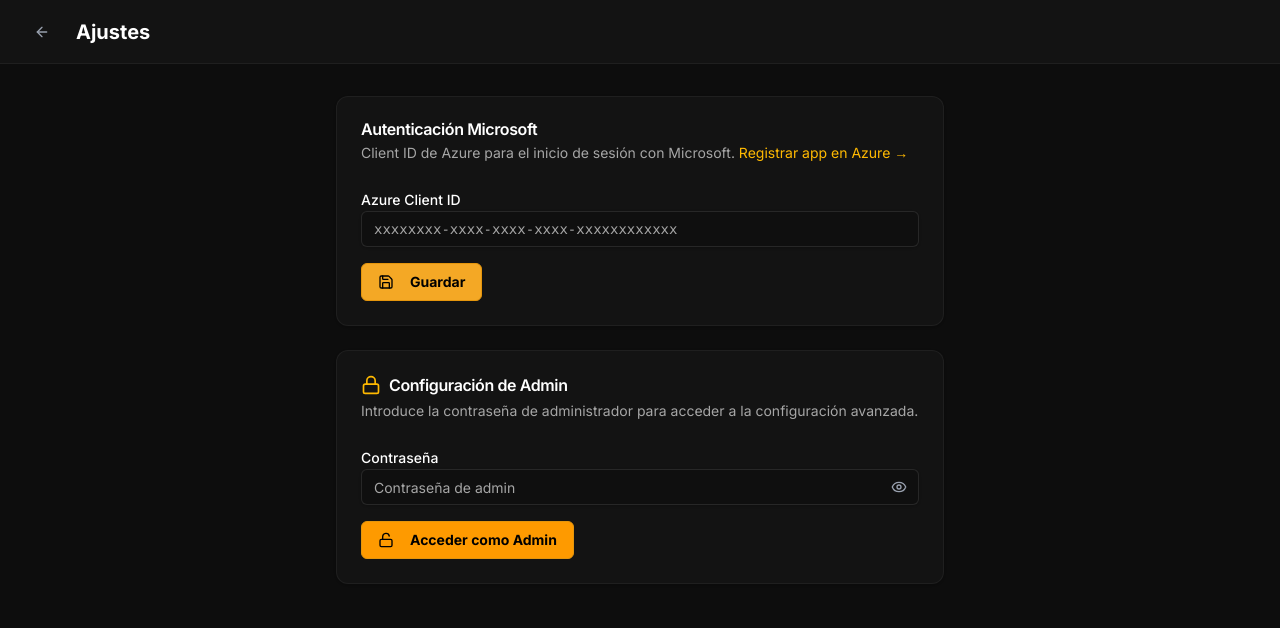
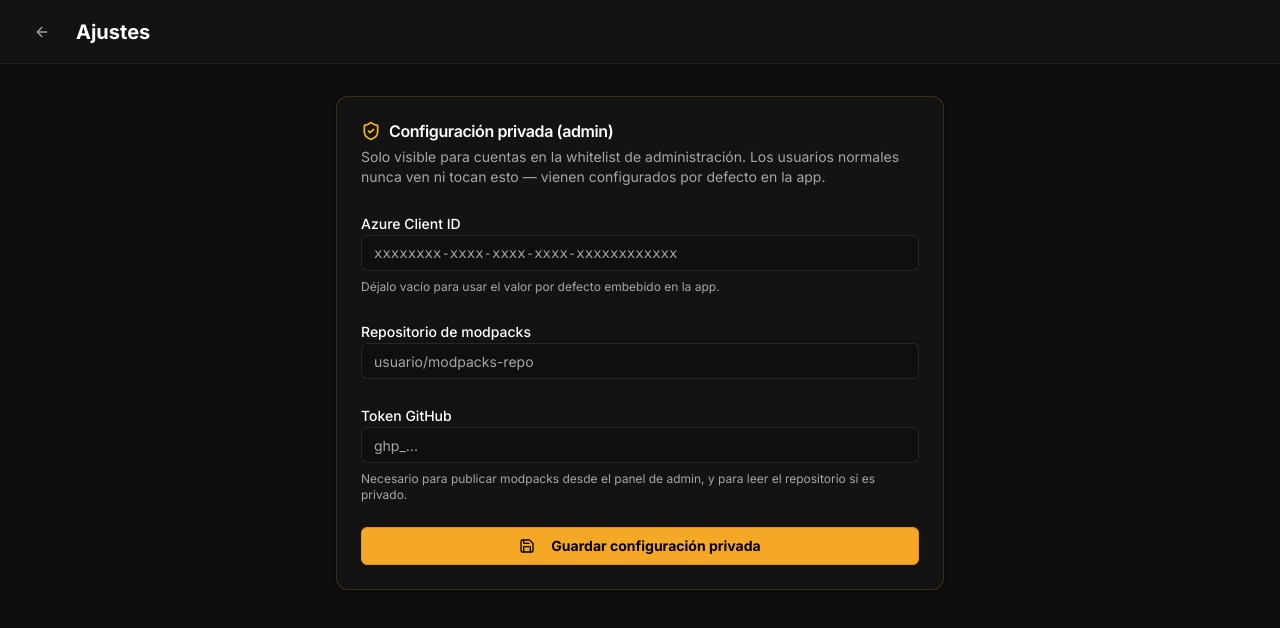
Before and after one commit to tomaamns-glitch/alaunchi-app, a React (Vite) app: page /#/settings in a window 1280 px wide. Shown: the top 628 px of the page. Built offline with nearby package versions, Linux system fonts and the light colour scheme.

Commit message:
Add admin whitelist, restructure settings (RAM + data dir for everyone, Azure/repo/token admin-only)

```diff
--- /dev/null
+++ b/src/hooks/use-is-admin.ts
@@ -0,0 +1,11 @@
+import { useAuth } from "@/hooks/use-auth";
+import { isAdminEmail } from "@/lib/admin";
+
+/**
+ * Admin UI is visible to whitelisted emails, and always in dev builds (the
+ * dev login bypass has no real Microsoft account to check against).
+ */
+export function useIsAdmin(): boolean {
+  const email = useAuth((s) => s.email);
+  return import.meta.env.DEV || isAdminEmail(email);
+}
--- a/src/hooks/use-modpacks.ts
+++ b/src/hooks/use-modpacks.ts
@@ -1,5 +1,6 @@
 import { create } from "zustand";
 import { Modpack, fetchModpacks } from "../services/github";
+import { getGithubRepo } from "../lib/app-config";
 
 const eAPI = (window as any).electronAPI;
 const isElectron = !!eAPI;
@@ -61,7 +62,7 @@
 
   loadModpacks: async () => {
     set({ loading: true, error: null });
-    const repoUrl = localStorage.getItem("githubRepo") ?? "";
+    const repoUrl = getGithubRepo();
     const token = localStorage.getItem("githubToken") ?? "";
 
     try {
--- /dev/null
+++ b/src/lib/admin.ts
@@ -0,0 +1,7 @@
+/** Emails allowed to see admin/private-config UI (case-insensitive). */
+const ADMIN_WHITELIST = ["thereal_adriian@hotmail.com"];
+
+export function isAdminEmail(email?: string | null): boolean {
+  if (!email) return false;
+  return ADMIN_WHITELIST.includes(email.trim().toLowerCase());
+}
--- /dev/null
+++ b/src/lib/app-config.ts
@@ -0,0 +1,12 @@
+/**
+ * Baked-in defaults so regular users never have to open Ajustes.
+ * Only the modpacks repo can be defaulted here — it's read-only info (repo name),
+ * not a secret. Never bake in a GitHub token: anything shipped in the app can be
+ * extracted, and a token would grant write access to whoever pulls it out.
+ * Set this once you've created your modpacks repo; leave empty until then.
+ */
+export const DEFAULT_GITHUB_REPO = "";
+
+export function getGithubRepo(): string {
+  return localStorage.getItem("githubRepo") || DEFAULT_GITHUB_REPO;
+}
--- a/src/pages/admin.tsx
+++ b/src/pages/admin.tsx
@@ -18,7 +18,7 @@
   DialogTitle,
 } from "@/components/ui/dialog";
 import { toast } from "sonner";
-import { ArrowLeft, Plus, Trash, Folder, Lock, Loader2, FileText, CheckCircle2, UploadCloud } from "lucide-react";
+import { ArrowLeft, Plus, Trash, Loader2, FileText, CheckCircle2, UploadCloud, Folder } from "lucide-react";
 import {
   createModpack,
   deleteModpack,
@@ -28,6 +28,8 @@
   type WalkedFile,
   type PublishProgress,
 } from "@/services/github";
+import { getGithubRepo } from "@/lib/app-config";
+import { useIsAdmin } from "@/hooks/use-is-admin";
 
 const LOADERS = ["forge", "fabric", "neoforge", "vanilla"] as const;
 
@@ -55,11 +57,9 @@
 
 export default function Admin() {
   const { isAuthenticated } = useAuth();
+  const isAdmin = useIsAdmin();
   const [, setLocation] = useLocation();
   const { modpacks, loadModpacks } = useModpacks();
-
-  const [authenticated, setAuthenticated] = useState(false);
-  const [password, setPassword] = useState("");
 
   const [selectedModpack, setSelectedModpack] = useState("");
   const [newVersion, setNewVersion] = useState("");
@@ -77,11 +77,12 @@
 
   useEffect(() => {
     if (!isAuthenticated) setLocation("/login");
-  }, [isAuthenticated, setLocation]);
+    else if (!isAdmin) setLocation("/");
+  }, [isAuthenticated, isAdmin, setLocation]);
 
   useEffect(() => {
-    if (authenticated && modpacks.length === 0) loadModpacks();
-  }, [authenticated]);
+    if (isAdmin && modpacks.length === 0) loadModpacks();
+  }, [isAdmin]);
 
   useEffect(() => {
     if (!selectedModpack) return;
@@ -101,13 +102,6 @@
     () => walkedFiles.reduce((s, w) => s + w.file.size, 0),
     [walkedFiles]
   );
-
-  const handleLogin = (e: React.FormEvent) => {
-    e.preventDefault();
-    const stored = localStorage.getItem("adminPassword") ?? "admin123";
-    if (password === stored) setAuthenticated(true);
-    else toast.error("Contraseña incorrecta");
-  };
 
   const onFolderSelected = (fileList: FileList) => {
     const walked: WalkedFile[] = [];
@@ -145,7 +139,7 @@
       return;
     }
     const token = localStorage.getItem("githubToken") ?? "";
-    const repoUrl = localStorage.getItem("githubRepo") ?? "";
+    const repoUrl = getGithubRepo();
     if (!token) {
       toast.error("Necesitas un token de GitHub en Ajustes antes de publicar.");
       return;
@@ -185,7 +179,7 @@
     e.preventDefault();
     if (!newForm.id || !newForm.name) { toast.error("ID y nombre son obligatorios"); return; }
     const token = localStorage.getItem("githubToken") ?? "";
-    const repoUrl = localStorage.getItem("githubRepo") ?? "";
+    const repoUrl = getGithubRepo();
     setCreating(true);
     try {
       await createModpack(token, repoUrl, newForm);
@@ -203,7 +197,7 @@
   const handleDeleteModpack = async () => {
     if (!packToDelete) return;
     const token = localStorage.getItem("githubToken") ?? "";
-    const repoUrl = localStorage.getItem("githubRepo") ?? "";
+    const repoUrl = getGithubRepo();
     setDeleting(true);
     try {
       await deleteModpack(token, repoUrl, packToDelete.id);
@@ -218,47 +212,7 @@
     }
   };
 
-  if (!authenticated) {
-    return (
-      <div className="min-h-screen bg-background flex flex-col items-center justify-center p-4">
-        <Button variant="ghost" onClick={() => setLocation("/")} className="absolute top-4 left-4 text-gray-400 hover:text-white">
-          <ArrowLeft className="mr-2 h-4 w-4" /> Volver
-        </Button>
-        <motion.div
-          initial={{ opacity: 0, y: 20 }}
-          animate={{ opacity: 1, y: 0 }}
-          className="max-w-md w-full bg-card border border-white/5 p-8 rounded-xl shadow-2xl"
-        >
-          <div className="flex flex-col items-center mb-6">
-            <div className="h-12 w-12 bg-accent/10 rounded-full flex items-center justify-center mb-4">
-              <Lock className="h-6 w-6 text-accent" />
-            </div>
-            <h2 className="text-2xl font-bold text-white">Acceso Admin</h2>
-            <p className="text-muted-foreground text-sm text-center mt-1">
-              Introduce la contraseña de administrador para continuar.
-            </p>
-          </div>
-          <form onSubmit={handleLogin} className="space-y-4">
-            <div className="space-y-2">
-              <Label htmlFor="password">Contraseña</Label>
-              <Input
-                id="password"
-                type="password"
-                value={password}
-                onChange={(e) => setPassword(e.target.value)}
-                className="bg-background/50 border-white/10 text-white"
-                placeholder="admin123"
-                autoFocus
-              />
-            </div>
-            <Button type="submit" className="w-full bg-accent hover:bg-accent/90 text-accent-foreground font-bold">
-              Entrar
-            </Button>
-          </form>
-        </motion.div>
-      </div>
-    );
-  }
+  if (!isAdmin) return null;
 
   const stageLabel: Record<PublishProgress["stage"], string> = {
     hashing: "Calculando hashes (SHA-256)",
--- a/src/pages/home.tsx
+++ b/src/pages/home.tsx
@@ -11,6 +11,8 @@
 import { Modpack, fetchSnapshot, snapshotBaseUrl } from "@/services/github";
 import { Progress } from "@/components/ui/progress";
 import { Avatar, AvatarFallback } from "@/components/ui/avatar";
+import { getGithubRepo } from "@/lib/app-config";
+import { useIsAdmin } from "@/hooks/use-is-admin";
 
 const api = (window as any).electronAPI;
 
@@ -86,7 +88,7 @@
     setStatus(mode);
     setProgress(0);
     setStageLabel("Obteniendo manifiesto...");
-    const repoUrl = localStorage.getItem("githubRepo") ?? "";
+    const repoUrl = getGithubRepo();
     const token = localStorage.getItem("githubToken") ?? "";
     const manifest = await fetchSnapshot(repoUrl, pack.id, token || undefined);
     if (!manifest) throw new Error("No hay manifiesto publicado para este modpack todavía.");
@@ -273,6 +275,7 @@
   const { isAuthenticated, username, uuid, mcToken, logout, loadPersistedAuth } = useAuth();
   const [, setLocation] = useLocation();
   const { modpacks, loadModpacks, loading } = useModpacks();
+  const isAdmin = useIsAdmin();
 
   const [javaStatus, setJavaStatus] = useState<JavaStatus>("checking");
   const [javaInstalling, setJavaInstalling] = useState(false);
@@ -418,6 +421,7 @@
             </span>
           </div>
 
+          {isAdmin && (
             <Button
               variant="ghost"
               size="sm"
@@ -427,6 +431,7 @@
             >
               ADMIN
             </Button>
+          )}
           <Button
             variant="ghost"
             size="icon"
@@ -541,10 +546,16 @@
         ) : modpacks.length === 0 ? (
           <div className="flex flex-col items-center justify-center h-64 text-muted-foreground gap-3">
             <p className="text-lg font-medium">No hay modpacks disponibles</p>
-            <p className="text-sm">Configura tu repositorio de GitHub en Ajustes</p>
+            {isAdmin ? (
+              <>
+                <p className="text-sm">Configura el repositorio de GitHub en Ajustes</p>
                 <Button variant="outline" size="sm" onClick={() => setLocation("/settings")}>
                   Ir a Ajustes
                 </Button>
+              </>
+            ) : (
+              <p className="text-sm">Vuelve a intentarlo más tarde</p>
+            )}
           </div>
         ) : (
           <div className="grid grid-cols-1 sm:grid-cols-2 lg:grid-cols-3 xl:grid-cols-4 gap-6">
--- a/src/pages/settings.tsx
+++ b/src/pages/settings.tsx
@@ -1,56 +1,40 @@
 import { useState, useEffect } from "react";
 import { useLocation } from "wouter";
 import { useAuth } from "@/hooks/use-auth";
+import { useIsAdmin } from "@/hooks/use-is-admin";
 import { Button } from "@/components/ui/button";
 import { Input } from "@/components/ui/input";
 import { Label } from "@/components/ui/label";
 import { Card, CardContent, CardDescription, CardHeader, CardTitle } from "@/components/ui/card";
 import { Slider } from "@/components/ui/slider";
 import { toast } from "sonner";
-import { ArrowLeft, Save, LogOut, Lock, Unlock, Eye, EyeOff, Cpu } from "lucide-react";
-import { readSettings, writeSettings, isElectron } from "@/services/electron";
-
-const DEFAULT_ADMIN_PASSWORD = "123456789.a";
+import { ArrowLeft, Save, LogOut, Cpu, FolderOpen, FolderCog, ShieldCheck } from "lucide-react";
+import { readSettings, writeSettings, isElectron, getDataDir, chooseDataDir, openDataDir } from "@/services/electron";
 
 export default function Settings() {
   const { isAuthenticated, logout } = useAuth();
+  const isAdmin = useIsAdmin();
   const [, setLocation] = useLocation();
 
-  const [azureClientId, setAzureClientId] = useState("");
   const [maxMemoryMb, setMaxMemoryMb] = useState(2048);
 
-  const [adminUnlocked, setAdminUnlocked] = useState(false);
-  const [passwordInput, setPasswordInput] = useState("");
-  const [showPassword, setShowPassword] = useState(false);
-  const [passwordError, setPasswordError] = useState(false);
+  const [dataDir, setDataDir] = useState("");
+  const [dataDirCustom, setDataDirCustom] = useState(false);
+  const [changingDataDir, setChangingDataDir] = useState(false);
 
+  const [azureClientId, setAzureClientId] = useState("");
   const [repoUrl, setRepoUrl] = useState("");
   const [token, setToken] = useState("");
-  const [adminPassword, setAdminPassword] = useState("");
 
   useEffect(() => {
-    setAzureClientId(localStorage.getItem("azureClientId") || "");
-    setRepoUrl(localStorage.getItem("githubRepo") || "");
-    setToken(localStorage.getItem("githubToken") || "");
-    setAdminPassword(localStorage.getItem("adminPassword") || DEFAULT_ADMIN_PASSWORD);
     readSettings().then((s) => { if (s.maxMemoryMb) setMaxMemoryMb(s.maxMemoryMb); });
-  }, []);
-
-  const handleUnlock = () => {
-    const stored = localStorage.getItem("adminPassword") || DEFAULT_ADMIN_PASSWORD;
-    if (passwordInput === stored) {
-      setAdminUnlocked(true);
-      setPasswordError(false);
-      setPasswordInput("");
-    } else {
-      setPasswordError(true);
+    getDataDir().then((d) => { if (d) { setDataDir(d.dataDir); setDataDirCustom(d.isCustom); } });
+    if (isAdmin) {
+      setAzureClientId(localStorage.getItem("azureClientId") || "");
+      setRepoUrl(localStorage.getItem("githubRepo") || "");
+      setToken(localStorage.getItem("githubToken") || "");
     }
-  };
-
-  const handleSaveBasic = () => {
-    localStorage.setItem("azureClientId", azureClientId);
-    toast.success("Ajustes guardados");
-  };
+  }, [isAdmin]);
 
   const handleSavePerformance = async () => {
     const current = await readSettings();
@@ -58,11 +42,24 @@
     toast.success(`RAM guardada: ${maxMemoryMb} MB`);
   };
 
+  const handleChangeDataDir = async () => {
+    setChangingDataDir(true);
+    try {
+      const result = await chooseDataDir();
+      if (result.canceled) return;
+      setDataDir(result.path || dataDir);
+      setDataDirCustom(true);
+      toast.success("Carpeta actualizada. Reinicia ALaunchi para aplicar el cambio.");
+    } finally {
+      setChangingDataDir(false);
+    }
+  };
+
   const handleSaveAdmin = () => {
+    localStorage.setItem("azureClientId", azureClientId);
     localStorage.setItem("githubRepo", repoUrl);
     localStorage.setItem("githubToken", token);
-    localStorage.setItem("adminPassword", adminPassword);
-    toast.success("Configuración de admin guardada");
+    toast.success("Configuración privada guardada");
   };
 
   const handleLogout = () => {
@@ -117,103 +114,72 @@
           </Card>
         )}
 
-        <Card className="bg-card/50 border-white/5">
-          <CardHeader>
-            <CardTitle className="text-white">Autenticación Microsoft</CardTitle>
-            <CardDescription>
-              Client ID de Azure para el inicio de sesión con Microsoft.{" "}
-              <a
-                href="https://entra.microsoft.com"
-                target="_blank"
-                rel="noreferrer"
-                className="text-amber-400 hover:underline"
-              >
-                Registrar app en Azure →
-              </a>
-            </CardDescription>
-          </CardHeader>
-          <CardContent className="space-y-4">
-            <div className="space-y-2">
-              <Label htmlFor="azureClientId">Azure Client ID</Label>
-              <Input
-                id="azureClientId"
-                value={azureClientId}
-                onChange={(e) => setAzureClientId(e.target.value)}
-                className="bg-background/50 border-white/10 text-white font-mono"
-                placeholder="xxxxxxxx-xxxx-xxxx-xxxx-xxxxxxxxxxxx"
-              />
-            </div>
-            <Button onClick={handleSaveBasic} className="bg-accent hover:bg-accent/90 text-accent-foreground font-bold">
-              <Save className="mr-2 h-4 w-4" /> Guardar
-            </Button>
-          </CardContent>
-        </Card>
-
-        {!adminUnlocked ? (
+        {isElectron && (
           <Card className="bg-card/50 border-white/5">
             <CardHeader>
               <CardTitle className="text-white flex items-center gap-2">
-                <Lock className="h-5 w-5 text-amber-400" />
-                Configuración de Admin
+                <FolderCog className="h-5 w-5 text-amber-400" /> Ubicación de datos
               </CardTitle>
               <CardDescription>
-                Introduce la contraseña de administrador para acceder a la configuración avanzada.
+                Carpeta raíz donde ALaunchi guarda instancias, caché, Java y objetos descargados.
               </CardDescription>
             </CardHeader>
             <CardContent className="space-y-4">
-              <div className="space-y-2">
-                <Label htmlFor="adminPass">Contraseña</Label>
-                <div className="relative">
-                  <Input
-                    id="adminPass"
-                    type={showPassword ? "text" : "password"}
-                    value={passwordInput}
-                    onChange={(e) => { setPasswordInput(e.target.value); setPasswordError(false); }}
-                    onKeyDown={(e) => e.key === "Enter" && handleUnlock()}
-                    className={`bg-background/50 border-white/10 text-white pr-10 ${passwordError ? "border-red-500" : ""}`}
-                    placeholder="Contraseña de admin"
-                  />
-                  <button
-                    type="button"
-                    onClick={() => setShowPassword(!showPassword)}
-                    className="absolute right-3 top-1/2 -translate-y-1/2 text-gray-400 hover:text-white"
-                  >
-                    {showPassword ? <EyeOff className="h-4 w-4" /> : <Eye className="h-4 w-4" />}
-                  </button>
-                </div>
-                {passwordError && (
-                  <p className="text-xs text-red-400">Contraseña incorrecta</p>
-                )}
+              <div className="bg-background/50 border border-white/10 rounded-md px-3 py-2.5 font-mono text-xs text-gray-300 break-all">
+                {dataDir || "Cargando..."}
               </div>
-              <Button onClick={handleUnlock} className="bg-amber-500 hover:bg-amber-400 text-black font-bold">
-                <Unlock className="mr-2 h-4 w-4" /> Acceder como Admin
-              </Button>
+              <div className="flex flex-wrap gap-2">
+                <Button variant="outline" size="sm" onClick={() => openDataDir()}>
+                  <FolderOpen className="mr-2 h-3.5 w-3.5" /> Abrir carpeta
+                </Button>
+                <Button
+                  variant="outline"
+                  size="sm"
+                  onClick={handleChangeDataDir}
+                  disabled={changingDataDir}
+                >
+                  {changingDataDir ? "Eligiendo..." : "Cambiar carpeta..."}
+                </Button>
+              </div>
+              {dataDirCustom && (
+                <p className="text-xs text-muted-foreground">
+                  Los datos ya existentes no se mueven automáticamente — solo cambia dónde se
+                  guardan las cosas nuevas a partir del próximo reinicio.
+                </p>
+              )}
             </CardContent>
           </Card>
-        ) : (
+        )}
+
+        {isAdmin && (
           <Card className="bg-card/50 border-amber-500/20 border">
             <CardHeader>
-              <div className="flex items-center justify-between">
-                <CardTitle className="text-white flex items-center gap-2">
-                  <Unlock className="h-5 w-5 text-amber-400" />
-                  Configuración de Admin
-                </CardTitle>
-                <Button
-                  variant="ghost"
-                  size="sm"
-                  onClick={() => setAdminUnlocked(false)}
-                  className="text-xs text-gray-400 hover:text-white"
-                >
-                  Bloquear
-                </Button>
-              </div>
+              <CardTitle className="text-white flex items-center gap-2">
+                <ShieldCheck className="h-5 w-5 text-amber-400" />
+                Configuración privada (admin)
+              </CardTitle>
               <CardDescription>
-                Configuración avanzada del servidor de modpacks.
+                Solo visible para cuentas en la whitelist de administración. Los usuarios normales
+                nunca ven ni tocan esto — vienen configurados por defecto en la app.
               </CardDescription>
             </CardHeader>
             <CardContent className="space-y-6">
               <div className="space-y-2">
-                <Label htmlFor="repo">Repositorio GitHub</Label>
+                <Label htmlFor="azureClientId">Azure Client ID</Label>
+                <Input
+                  id="azureClientId"
+                  value={azureClientId}
+                  onChange={(e) => setAzureClientId(e.target.value)}
+                  className="bg-background/50 border-white/10 text-white font-mono"
+                  placeholder="xxxxxxxx-xxxx-xxxx-xxxx-xxxxxxxxxxxx"
+                />
+                <p className="text-xs text-muted-foreground">
+                  Déjalo vacío para usar el valor por defecto embebido en la app.
+                </p>
+              </div>
+
+              <div className="space-y-2">
+                <Label htmlFor="repo">Repositorio de modpacks</Label>
                 <Input
                   id="repo"
                   value={repoUrl}
@@ -221,9 +187,6 @@
                   className="bg-background/50 border-white/10 text-white"
                   placeholder="usuario/modpacks-repo"
                 />
-                <p className="text-xs text-muted-foreground">
-                  URL del repositorio donde están los modpacks (ej: tomaamns-glitch/NewALaunchi)
-                </p>
               </div>
 
               <div className="space-y-2">
@@ -237,23 +200,13 @@
                   placeholder="ghp_..."
                 />
                 <p className="text-xs text-muted-foreground">
-                  Token con permisos de escritura para publicar modpacks desde el panel de admin.
+                  Necesario para publicar modpacks desde el panel de admin, y para leer el
+                  repositorio si es privado.
                 </p>
               </div>
 
-              <div className="space-y-2">
-                <Label htmlFor="newAdminPass">Cambiar contraseña de Admin</Label>
-                <Input
-                  id="newAdminPass"
-                  type="password"
-                  value={adminPassword}
-                  onChange={(e) => setAdminPassword(e.target.value)}
-                  className="bg-background/50 border-white/10 text-white"
-                />
-              </div>
-
               <Button onClick={handleSaveAdmin} className="bg-accent hover:bg-accent/90 text-accent-foreground font-bold w-full">
-                <Save className="mr-2 h-4 w-4" /> Guardar configuración de Admin
+                <Save className="mr-2 h-4 w-4" /> Guardar configuración privada
               </Button>
             </CardContent>
           </Card>
```
Also changed, not shown: src/hooks/use-auth.ts (+6 -3 lines), src/services/auth.ts (+18 -1 lines), src/services/electron.ts (+14 -0 lines), 2 other files (tests, documents, lock files or other folders). Lines whose indentation alone changed are shown as unchanged.
